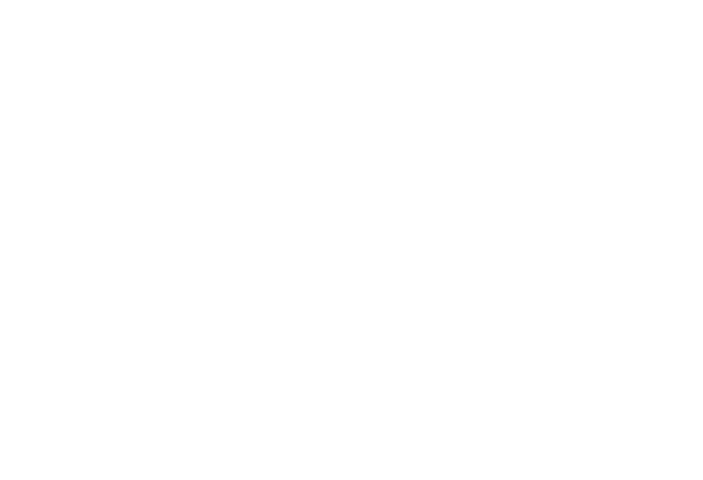
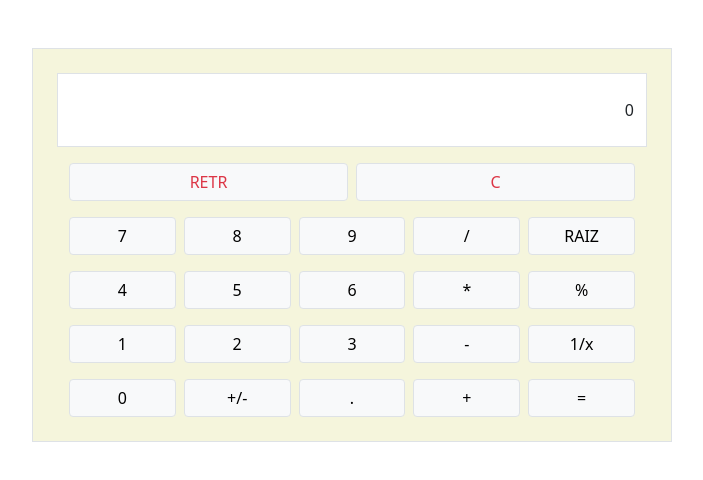
Before and after one commit to tonyponyy/Calculadora-bootstrap, a plain HTML site: page index.html in a window 1280 px wide. Shown: the whole page, without its empty margins (288-991 px from the left). Drawn offline with nearby package versions, Linux system fonts and the light colour scheme.

Commit message:
Primer index
Añadido indice con disseño de calculadora usando bootstrap

```diff
--- a/index.html
+++ b/index.html
@@ -1,12 +1,60 @@
 <!DOCTYPE html>
-<html>
-    <head>
-        <meta charset="UTF-8"/>
-        <title> Titulo </title>
-        <link rel="stylesheet" type="text/css" href="estilo/estilo.css">
-        <script src="js/codigo.js" > </script>
-    </head>
-    <body>
+<html lang="es">
 
-    </body>
+<head>
+    <meta charset="UTF-8">
+    <meta name="viewport" content="width=device-width, initial-scale=1.0">
+    <!-- CSS only -->
+    <link href="https://cdn.jsdelivr.net/npm/bootstrap@5.0.1/dist/css/bootstrap.min.css" rel="stylesheet" integrity="sha384-+0n0xVW2eSR5OomGNYDnhzAbDsOXxcvSN1TPprVMTNDbiYZCxYbOOl7+AMvyTG2x" crossorigin="anonymous">
+    <!-- JavaScript Bundle with Popper -->
+    <script src="https://cdn.jsdelivr.net/npm/bootstrap@5.0.1/dist/js/bootstrap.bundle.min.js" integrity="sha384-gtEjrD/SeCtmISkJkNUaaKMoLD0//ElJ19smozuHV6z3Iehds+3Ulb9Bn9Plx0x4" crossorigin="anonymous"></script>
+    <script src="js/codigo.js"></script>
+    <title>Calculadora</title>
+</head>
+
+<body>
+    <div class="container border d-grid gap-3 mt-5 w-50" style="background-color: beige;">
+        <div class="row mb-4 h-100">
+            <div class="col border mt-4 ms-4 me-4 h-100 bg-white d-flex justify-content-end align-items-center" id="pantalla">0</div>
+        </div>
+        <div class="row ms-4 me-4 mt-4">
+            <button type="button" onclick="" class="btn btn-light text-danger me-2 col border">RETR</button>
+            <button type="button" class="btn btn-light text-danger col border">C</button>
+        </div>
+        <div class="row ms-4 me-4">
+            <button type="button" onclick="add(7)" class="btn btn-light col border">7</button>
+            <button type="button" onclick="add(8)" class="btn btn-light col border me-2 ms-2">8</button>
+            <button type="button" onclick="add(9)" onclick="add(7)" class="btn btn-light col border">9</button>
+            <button type="button" onclick="division()" class="btn btn-light col border me-2 ms-2">/</button>
+            <button type="button" onclick="raiz()" class="btn btn-light col border">RAIZ</button>
+
+        </div>
+        <div class="row ms-4 me-4">
+            <button type="button" onclick="add(4)" class="btn btn-light col border">4</button>
+            <button type="button" onclick="add(5)" class="btn btn-light col border me-2 ms-2">5</button>
+            <button type="button" onclick="add(6)" class="btn btn-light col border">6</button>
+            <button type="button" onclick="multiplicar()" class="btn btn-light col border me-2 ms-2">*</button>
+            <button type="button" onclick="porcentaje()" class="btn btn-light col border">%</button>
+
+        </div>
+        <div class="row ms-4 me-4">
+            <button type="button" onclick="add(1)" class="btn btn-light col border">1</button>
+            <button type="button" onclick="add(2)" class="btn btn-light col border me-2 ms-2">2</button>
+            <button type="button" onclick="add(3)" class="btn btn-light col border">3</button>
+            <button type="button" onclick="resta()" class="btn btn-light col border me-2 ms-2">-</button>
+            <button type="button" onclick="inversa()" class="btn btn-light col border">1/x</button>
+
+        </div>
+        <div class="row ms-4 me-4 mb-4">
+            <button type="button" onclick="add(0)" class="btn btn-light col border">0</button>
+            <button type="button" onclick="negar()" class="btn btn-light col border me-2 ms-2">+/-</button>
+            <button type="button" onclick="add('.')" class="btn btn-light col border">.</button>
+            <button type="button" onclick="suma()" class="btn btn-light col border me-2 ms-2">+</button>
+            <button type="button" onclick="igual()" class="btn btn-light col border">=</button>
+
+        </div>
+    </div>
+</body>
+
+
 </html>
```
